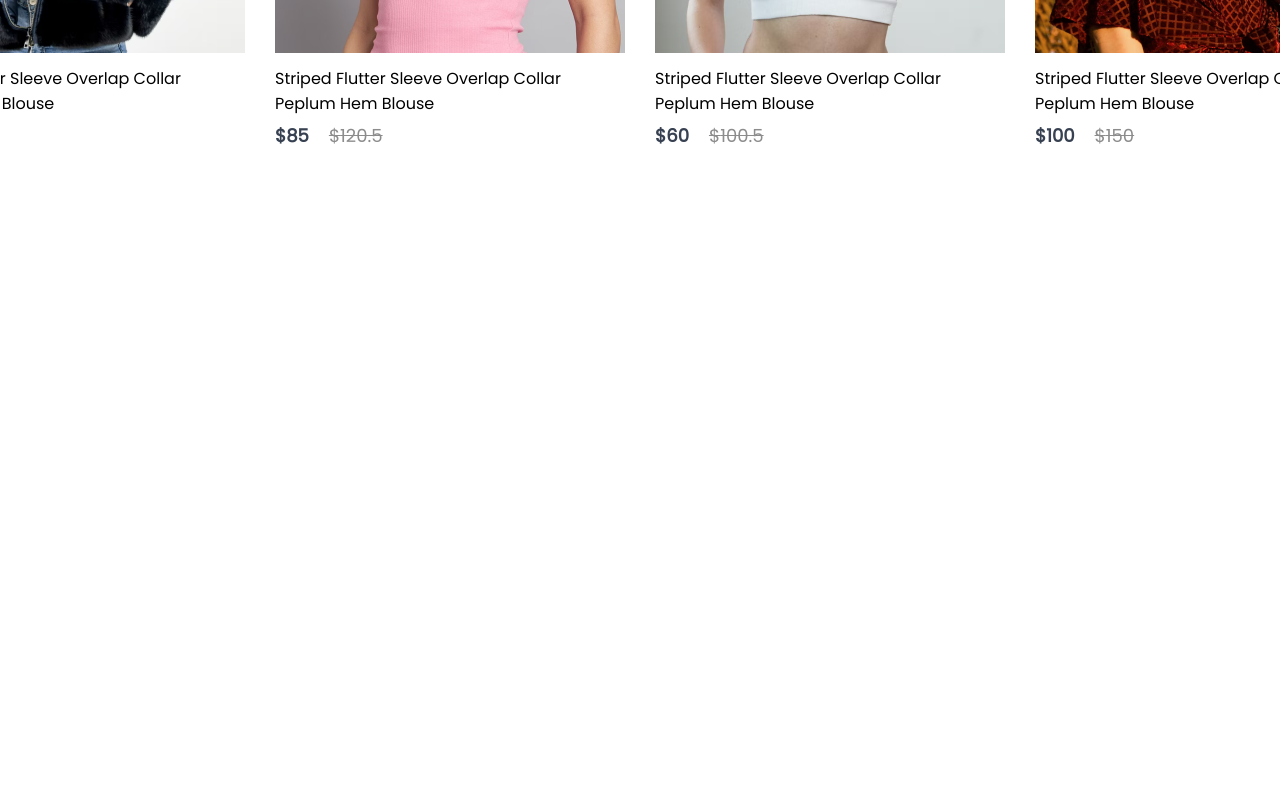
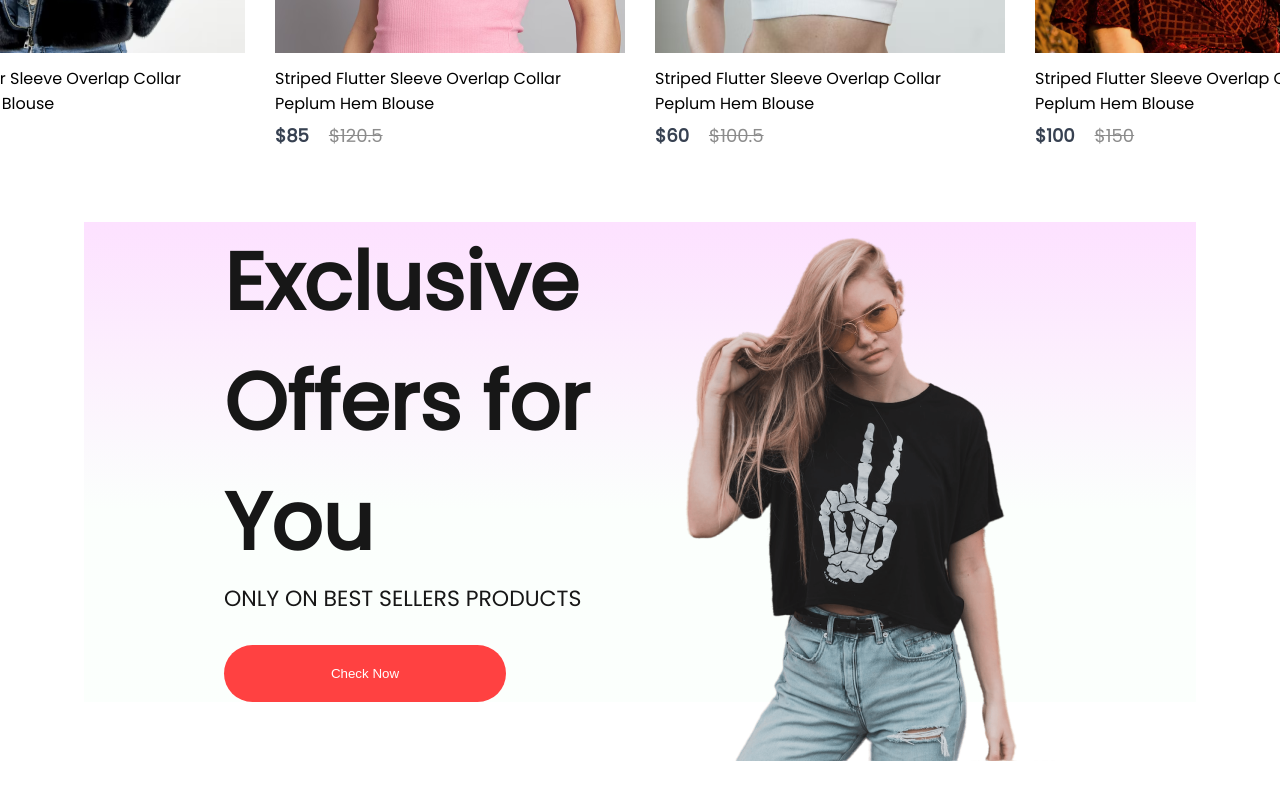
Before and after one commit to Kirttinath/Code-World, a React (Create React App) app in the folder frontend/: page / in a window 1280 px wide. Shown: the part 1395-2195 px from the top of the page. Before the commit the page ends 1617 px from the top, so only its background shows below. Built offline with nearby package versions, Linux system fonts and the light colour scheme.

Commit message:
styling changes in offer section

```diff
--- /dev/null
+++ b/frontend/src/Components/Offers/Offers.css
@@ -0,0 +1,43 @@
+.offers{
+    width: 65%;
+    height: 60vh;
+    display: flex;
+    margin: auto;
+    padding: 0px 140px;
+    margin-bottom: 150px;
+    background: linear-gradient(180deg, #fde1ff 0%, #e1ffea22 60%);
+}
+.offers-left{
+    flex:  1;
+    display: flex;
+    flex-direction: column;
+    justify-content: center;
+}
+.offers-left p{
+    color: #171717;
+    font-size: 22px;
+}
+.offers-left h1{
+    color: #171717;
+    font-size: 80px;
+    font-weight: 600;
+}
+.offers-left button{
+    width: 282px;
+    height: 70px;
+    border-radius: 35px;
+    background: #ff4141;
+    border: none;
+    color: white;
+    font-weight: 500;
+    margin-top: 30px;
+    cursor: pointer;
+}
+.offers-right{
+ flex: 1;
+ display: flex;
+ align-items: center;
+ justify-content: flex-end;
+ padding-top: 50px;
+
+}
--- /dev/null
+++ b/frontend/src/Components/Offers/Offers.jsx
@@ -0,0 +1,20 @@
+import React from 'react'
+import './Offers.css'
+import exclusive_image from '../Assets/exclusive_image.png'
+const Offers = () => {
+  return (
+    <div className='offers'>
+      <div className="offers-left">
+    <h1>Exclusive</h1>
+    <h1>Offers for You</h1>
+    <p>ONLY ON BEST SELLERS PRODUCTS</p>
+    <button>Check Now</button>
+      </div>
+      <div className="offers-right">
+<img src={exclusive_image} alt="" />
+      </div>
+    </div>
+  )
+}
+
+export default Offers
--- a/frontend/src/Pages/Shop.jsx
+++ b/frontend/src/Pages/Shop.jsx
@@ -1,12 +1,14 @@
 import React from 'react'
 import Hero from '../Components/Hero/Hero'
 import Popular from '../Components/Popular/Popular'
+import Offers from '../Components/Offers/Offers'
 
 const Shop = () => {
   return (
     <div>
       <Hero/>
       <Popular/>
+      <Offers/>
     </div>
   )
 }
```
